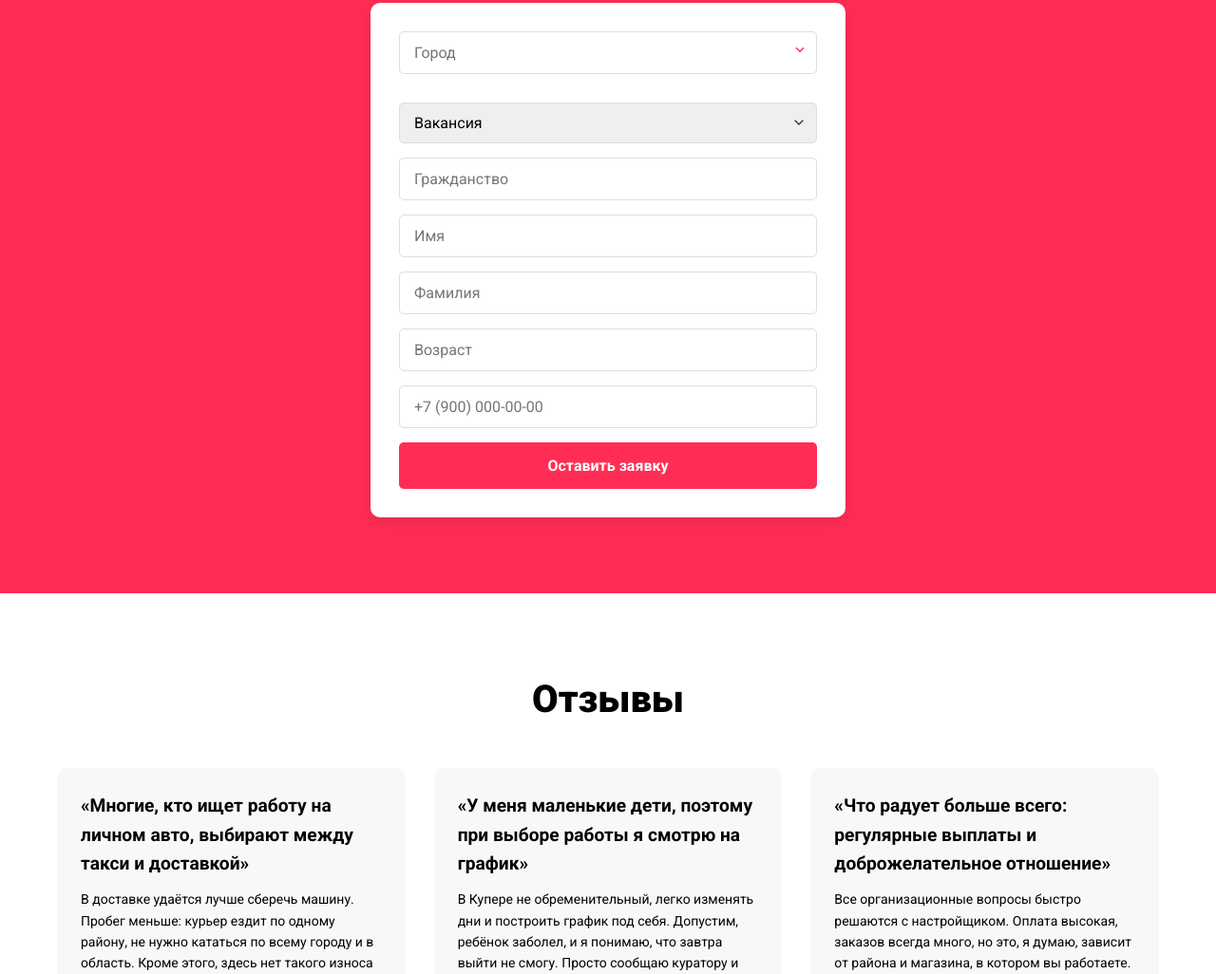
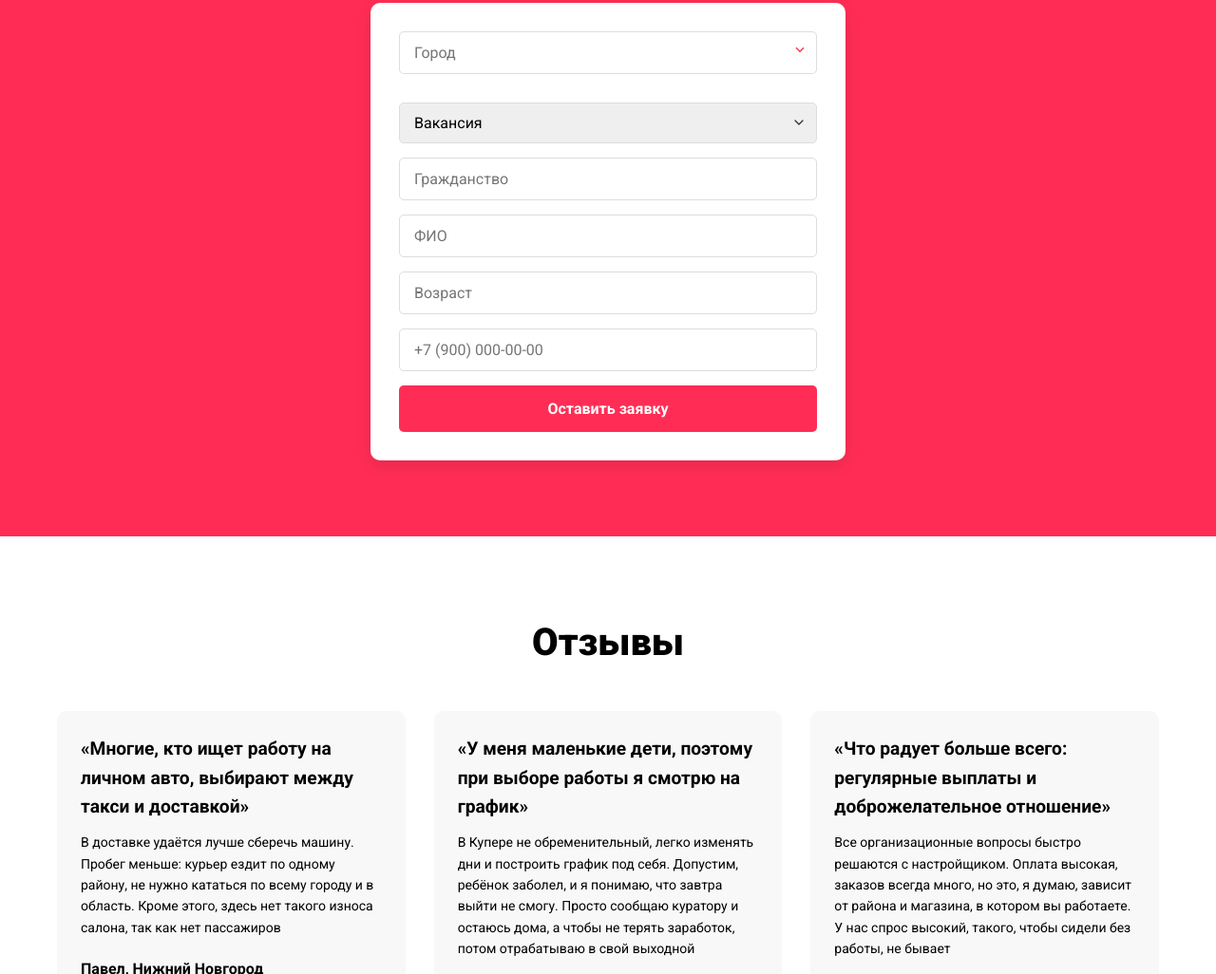
Before and after one commit to ksusha-create/samokat, a plain HTML site: page index.html in a window 1280 px wide. Shown: the part 3672-4698 px from the top of the page at 95% size. Drawn offline with Linux system fonts and the light colour scheme.

Commit message:
Update index.html

```diff
--- a/index.html
+++ b/index.html
@@ -211,8 +211,7 @@
                         <option value="Сборщик">Сборщик</option>
                     </select>
                     <input type="text" id="citizenship" name="citizenship" placeholder="Гражданство">
-                    <input type="text" id="firstname" name="firstname" placeholder="Имя">
-                    <input type="text" id="lastname" name="lastname" placeholder="Фамилия">
+                    <input type="text" id="fullname" name="fullname" placeholder="ФИО">
                     <input type="number" id="age" name="age" placeholder="Возраст" min="16" max="99">
                     <input type="tel" id="phone" name="phone" placeholder="+7 (900) 000-00-00">
                     <button type="submit" class="submit-button">Оставить заявку</button>
```
